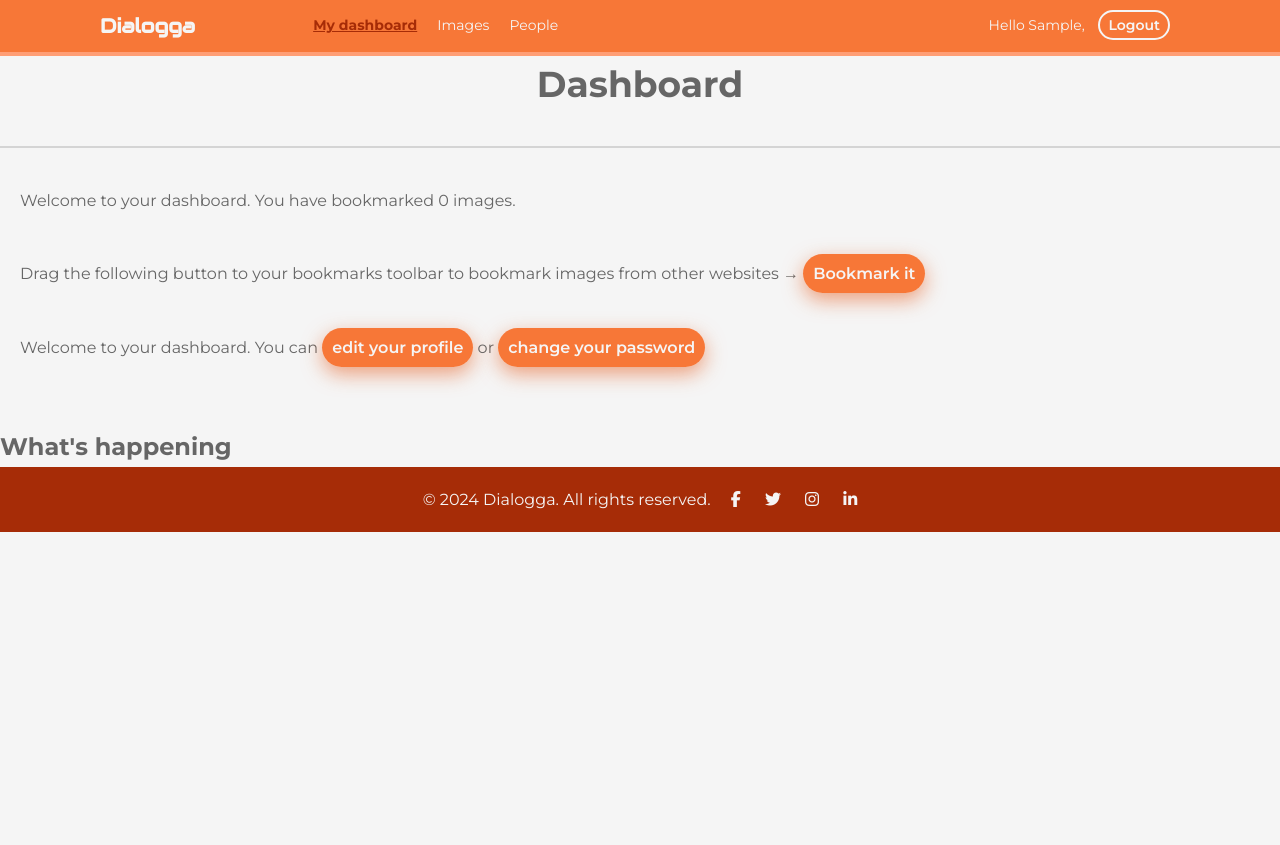
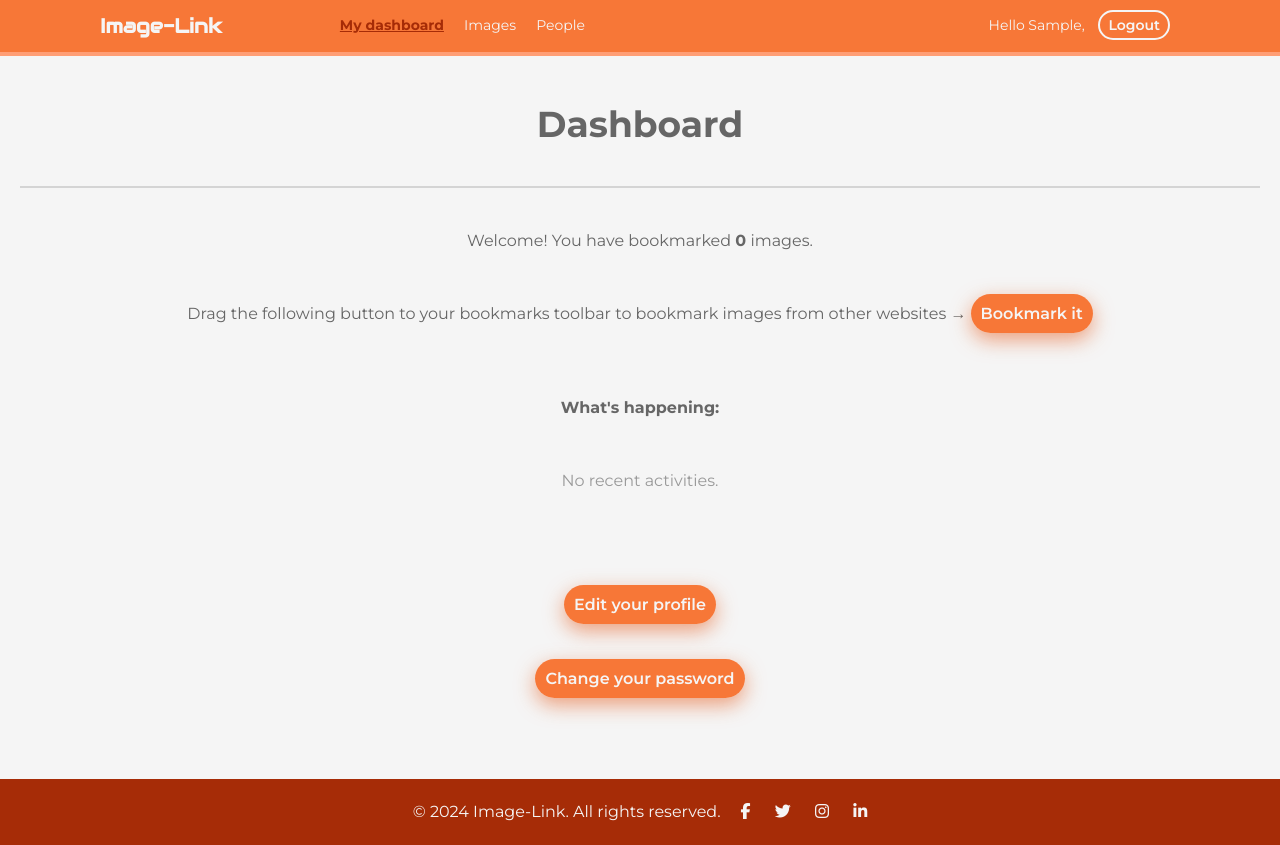
Before and after one commit to thapelomagqazana/social_media_app, a Django app: page /dashboard/ in a window 1280 px wide. Before the commit the page ends 532 px from the top, so only its background shows below. Run offline with Django 4.2, Linux system fonts and the light colour scheme; the visitor is signed in with stand-in values (Sample User, id 1); data comes from the database, SQL or seed files in the repository; data that the repository does not hold is empty; some libraries are stand-ins or nearby versions.

Commit message:
Preparing for publication

```diff
--- a/account/static/css/styles.css
+++ b/account/static/css/styles.css
@@ -239,6 +239,7 @@ p {
 
 .cta-btn,
 .container-2 .link,
+.container-3 .link,
 a.like,
 .follow{
     background-color: var(--main-color);
@@ -255,6 +256,7 @@ a.like,
 }
 
 .container-2 .link,
+.container-3 .link,
 a.like,
 .follow {
     text-decoration: none;
@@ -280,7 +282,8 @@ a.like,
 #header .user a:hover,
 .container-2 .link:hover,
 a.like:hover,
-.follow:hover {
+.follow:hover,
+.container-3 .link:hover {
     background-color: var(--shade-5);
     color: var(--gray-1);
     border: none
@@ -702,3 +705,78 @@ img.user-detail {
     font-style:italic;
     color:#ccc;
 }
+
+.image-container-1 {
+    text-align: center;
+    margin-top: 20px;
+}
+
+.image-container-1 img {
+    max-width: 300px;
+    max-height: 300px;
+    margin-bottom: 10px;
+}
+
+.image-container-1 p {
+    font-style: italic;
+}
+
+/* Add CSS styles here */
+.container-3 {
+    margin: 20px auto;
+    padding: 20px;
+}
+
+.container-3 .content-1 {
+    display: flex;
+    flex-direction: column;
+    align-items: center;
+}
+
+.dashboard-summary {
+    text-align: center;
+    margin-bottom: 20px;
+}
+
+.bookmark-count {
+    font-weight: bold;
+}
+
+.bookmarklet-info {
+    margin-top: 10px;
+}
+
+.bookmarklet-btn {
+    padding: 10px 20px;
+    border: none;
+    border-radius: 5px;
+    background-color: #007bff;
+    color: #fff;
+    cursor: pointer;
+}
+
+.dashboard-actions {
+    text-align: center;
+    margin-bottom: 20px;
+}
+
+.action-heading {
+    font-weight: bold;
+}
+
+#action-list {
+    margin-top: 10px;
+}
+
+.no-action-message {
+    color: #999;
+}
+
+.dashboard-links {
+    text-align: center;
+}
+
+.profile-edit-link,
+.password-change-link {
+    margin-top: 10px;
+}
--- a/account/templates/account/dashboard.html
+++ b/account/templates/account/dashboard.html
@@ -3,25 +3,40 @@
 {% block title %}Dashboard{% endblock %}
 
 {% block content %}
-    <div class="container-2">
+    <div class="container-3">
         <div class="title">
             <h1>Dashboard</h1>
             <hr> <!-- Horizontal line -->
         </div>
         <div class="content-1">
+            <div class="dashboard-summary">
                 {% with total_images_created=request.user.images_created.count %}
-                <p>Welcome to your dashboard. You have bookmarked {{ total_images_created }} image{{ total_images_created|pluralize }}.</p>
+                    <p>Welcome! You have bookmarked <span class="bookmark-count">{{ total_images_created }}</span> image{{ total_images_created|pluralize }}.</p>
                 {% endwith %}
+                <p class="bookmarklet-info">
                     <p>Drag the following button to your bookmarks toolbar to bookmark images from other websites → <a href="javascript:{% include "bookmarklet_launcher.js" %}" class="link">Bookmark it</a></p>
-            <p>
-                Welcome to your dashboard. You can <a href="{% url 'edit' %}" class="link">edit your profile</a> or <a href="{% url 'password_change' %}" class="link">change your password</a>
                 </p>
             </div>
-        <h2>What's happening</h2>
+            <div class="dashboard-actions">
+                <p class="action-heading">What's happening:</p>
+                {% if actions %}
                     <div id="action-list">
                         {% for action in actions %}
                             {% include "actions/action/detail.html" %}
                         {% endfor %}
                     </div>
+                {% else %}
+                    <p class="no-action-message">No recent activities.</p>
+                {% endif %}
+            </div>
+        </div>
+        <div class="dashboard-links">
+            <p class="profile-edit-link">
+                <a href="{% url 'edit' %}" class="link">Edit your profile</a>
+            </p>
+            <p class="password-change-link">
+                <a href="{% url 'password_change' %}" class="link">Change your password</a>
+            </p>
+        </div>
     </div>
 {% endblock %}
--- a/account/templates/account/landing_page.html
+++ b/account/templates/account/landing_page.html
@@ -8,11 +8,11 @@
         <div class="row">
             <div class="col-6 illustration">
                 <!-- Replace this with your illustration -->
-                <img src="{% static 'img/illustration.png' %}" alt="Illustration">
+                <img src="{% static 'img/Bookmarks-rafiki.png' %}" alt="Illustration">
             </div>
             <div class="col-6 content">
                 <p class="xxx-large greetings">Hi there!</p>
-                <p class="x-large">Welcome to Dialogga</p>
+                <p class="x-large">Welcome to Image-Link</p>
                 <p class="large"><span class="word-1">Connect.</span><span class="word-2"> Share.</span><span class="word-3"> Discover.</span></p>
                 <div class="cta-buttons">
                     <a href="{% url 'register' %}" class="cta-btn">Get Started</a>
--- a/account/templates/base.html
+++ b/account/templates/base.html
@@ -16,7 +16,7 @@
     <div id="header">
         <a href="{% url 'landing_page' %}">
             <span class="logo">
-                Dialogga
+                Image-Link
             </span>
         </a>
 
@@ -53,15 +53,18 @@
             {% endfor %}
         </ul>
     {% endif %}
-    <div id="content">
-        {% block content %}
-        {% endblock %}
+    <div class="wrapper">
+        <div id="content">
+            {% block content %}
+            {% endblock %}
+        </div>
     </div>
+
     <footer>
         <div class="container">
             <div class="row">
                 <div class="col-6">
-                    <p>&copy; 2024 Dialogga. All rights reserved.</p>
+                    <p>&copy; 2024 Image-Link. All rights reserved.</p>
                 </div>
                 <div class="col-6 social-icons">
                     <a href="#"><i class="fab fa-facebook-f"></i></a>
--- a/requirements.txt
+++ b/requirements.txt
@@ -12,15 +12,18 @@ Django==4.1.13
 django-debug-toolbar==3.6.0
 django-extensions @ git+https://github.com/django-extensions/django-extensions.git@25a41d8a3ecb24c009c5f4cac6010a091a3c91c8
 easy-thumbnails==2.8.1
+gunicorn==21.2.0
 idna==3.6
 lxml==5.1.0
 MarkupSafe==2.1.5
 oauthlib==3.2.2
 packaging==23.2
 Pillow==9.2.0
+psycopg2-binary==2.9.3
 pycparser==2.21
 PyJWT==2.8.0
 pyOpenSSL==24.0.0
+python-dotenv==1.0.1
 python3-openid==3.2.0
 redis==4.3.4
 reportlab==4.1.0
@@ -34,4 +37,5 @@ tinycss2==1.2.1
 urllib3==1.26.18
 webencodings==0.5.1
 Werkzeug==2.2.2
+whitenoise==6.6.0
 wrapt==1.16.0
--- /dev/null
+++ b/runtime.txt
@@ -0,0 +1 @@
+python-3.11.5
```
Also changed, not shown: bookmarks/settings.py (+23 -6 lines), images/templates/images/image/list_images.html (+9 -0 lines), account/static/img/Bookmarks-rafiki.png (added), account/static/img/Search-rafiki.png (added), account/static/img/illustration.png (deleted), account/static/img/illustration.svg (deleted), 2 other files. Lines whose indentation alone changed are shown as unchanged.
